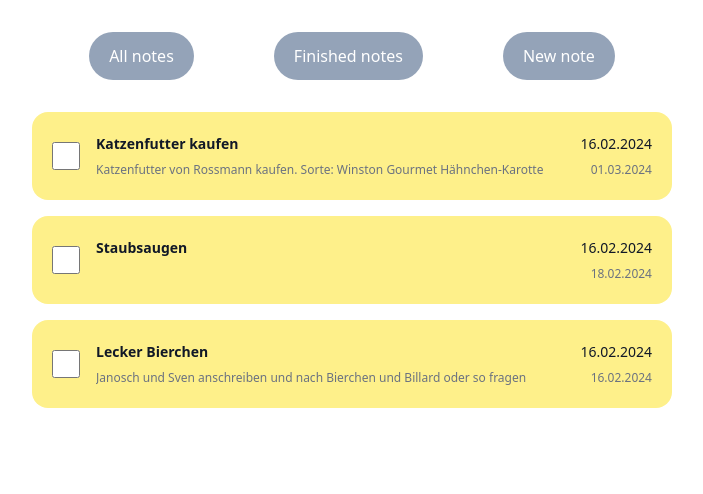
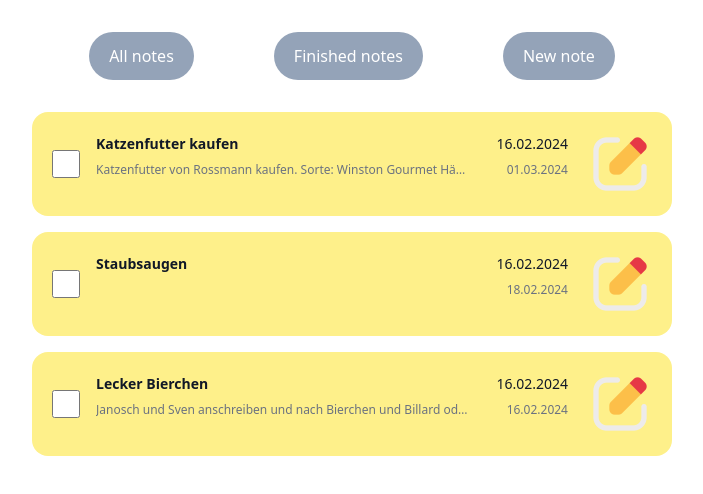
Before and after one commit to philippmueller96/todo_vue, a Vue app in the folder noteme/: page / in a window 1280 px wide. Shown: the top 494 px of the page, without its empty margins (288-991 px from the left). Built offline with nearby package versions, Linux system fonts and the light colour scheme.

Commit message:
checkbox checked wenn erledigt

```diff
--- a/noteme/src/components/AllNotes.vue
+++ b/noteme/src/components/AllNotes.vue
@@ -32,8 +32,9 @@ const emit = defineEmits();
           <div class="flex min-w-0 gap-x-4">
             <input
               type="checkbox"
-              class="w-7 flex-none rounded-full"
+              class="w-7 flex-none cursor-pointer"
               @click="$emit('changeFinished', note.id)"
+              :checked="note.finished"
             />
             <div class="min-w-0 flex-auto">
               <p class="text-sm font-semibold leading-6 text-gray-900">
@@ -44,7 +45,8 @@ const emit = defineEmits();
               </p>
             </div>
           </div>
-          <div class="hidden shrink-0 sm:flex sm:flex-col sm:items-end">
+          <div class="flex gap-5">
+            <div class="hidden sm:flex sm:flex-col sm:items-end">
               <p class="text-sm leading-6 text-gray-900">
                 {{ note.creationDate }}
               </p>
@@ -55,6 +57,14 @@ const emit = defineEmits();
                 {{ note.deadline }}
               </p>
             </div>
+            <div class="w-auto">
+              <img
+                src="../../public/edit.png"
+                class="min-w-16 w-16 cursor-pointer hover:contrast-125 duration-150 ease-in-out"
+                @click=""
+              />
+            </div>
+          </div>
         </div>
       </li>
     </ul>
```
Also changed, not shown: noteme/public/edit.png (added). Lines whose indentation alone changed are shown as unchanged.
